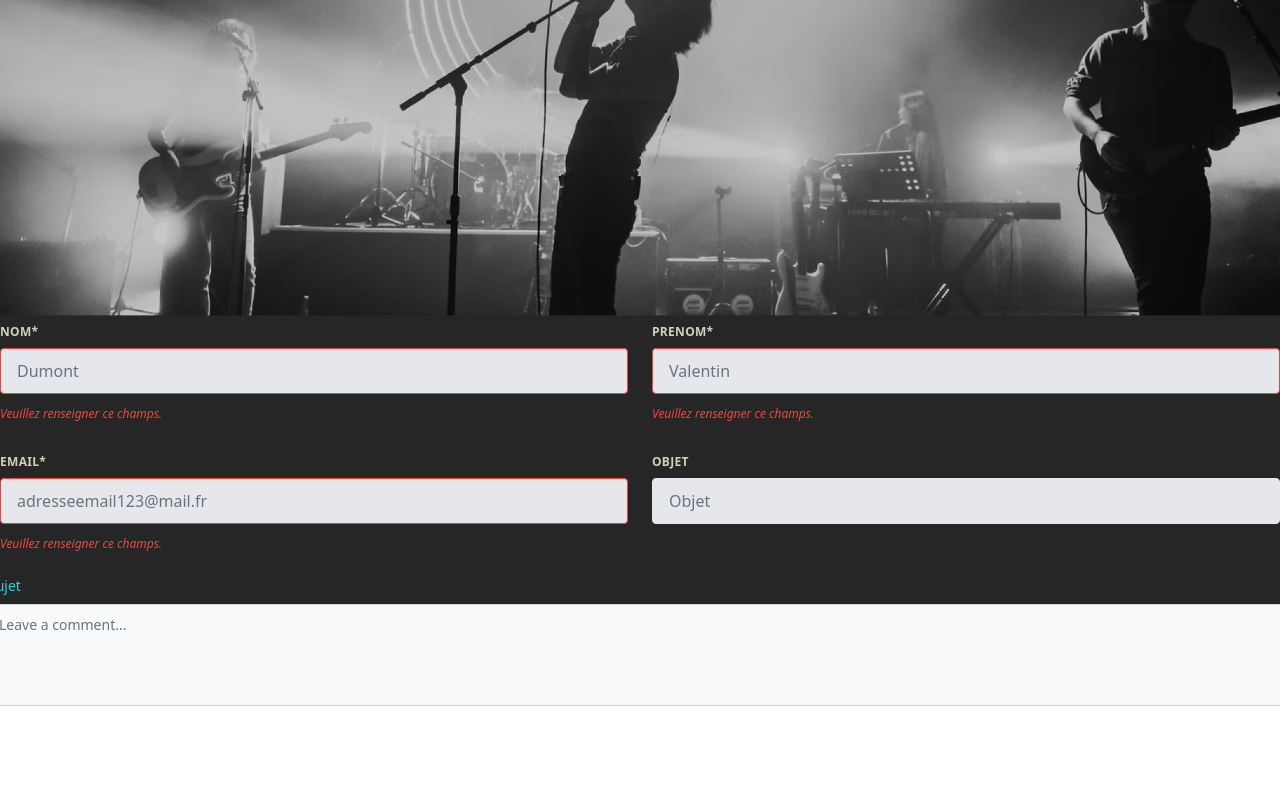
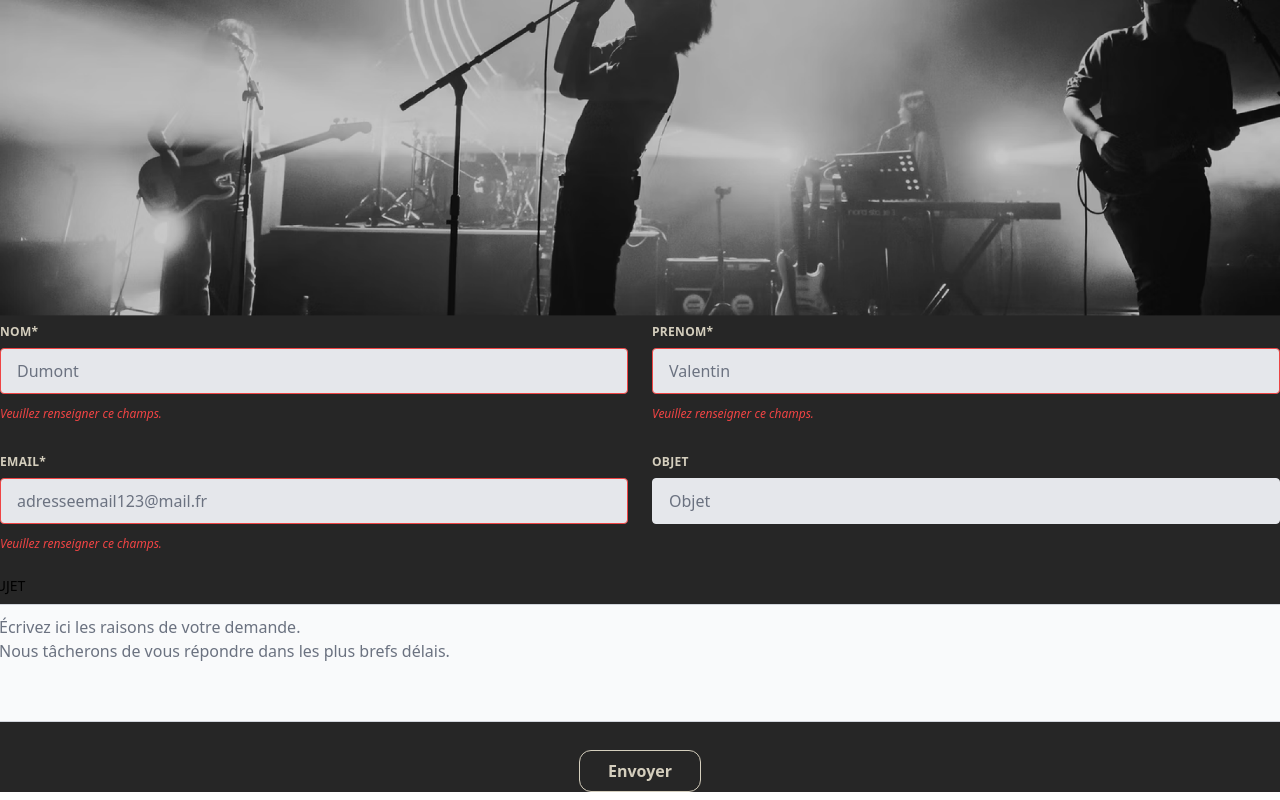
Before and after one commit to ValentinSaraiva-MMI/SAE205, a Vue app: page /contact in a window 1280 px wide. Shown: the part 328-1128 px from the top of the page. Before the commit the page ends 1042 px from the top, so only its background shows below. Built offline with nearby package versions, Linux system fonts and the light colour scheme.

Commit message:
Insertion bouton "envoyer" formulaire de contact

```diff
--- a/src/views/ContactView.vue
+++ b/src/views/ContactView.vue
@@ -60,8 +60,9 @@
   </div>
   <div class="flex flex-wrap -mx-3 mb-2">
 
-    <label for="message" class="block mb-2 text-sm font-medium text-cyan-400 dark:text-Beige-150">Sujet </label>
-<textarea id="message" rows="4" class="block p-2.5 w-full text-sm text-gray-900 bg-gray-50 rounded-lg border border-gray-300 focus:ring-blue-500 focus:border-blue-500 dark:bg-gray-700 dark:border-gray-600 dark:placeholder-gray-400 dark:text-white dark:focus:ring-blue-500 dark:focus:border-blue-500" placeholder="Leave a comment..."></textarea>
+    <label for="message" class="block mb-2 text-sm font-medium  dark:text-Beige-150">SUJET </label>
+<textarea id="message" rows="4" class="block p-2.5 w-full  text-gray-900 bg-gray-50 rounded-lg border border-gray-300 focus:ring-blue-500 focus:border-blue-500 dark:bg-gray-200   dark:border-gray-600 dark:placeholder-gray-400 dark:text-noir dark:focus:ring-blue-500 dark:focus:border-blue-500" placeholder="Écrivez ici les raisons de votre demande.
+Nous tâcherons de vous répondre dans les plus brefs délais."></textarea>
 
  <!--
     <div class="w-full md:w-1/2 px-3">
@@ -84,6 +85,12 @@
 
 
 
+  <BoutonstrokeView>Envoyer </BoutonstrokeView>
+
+
+
+
+
 
 
   </div>
@@ -98,8 +105,9 @@
 
 
 <script >
+import BoutonstrokeView from '../components/BoutonstrokeView.vue';
 export default {
- name: "ContactView ",
-
+    name: "ContactView ",
+    components: { BoutonstrokeView }
 }
 </script>
```
